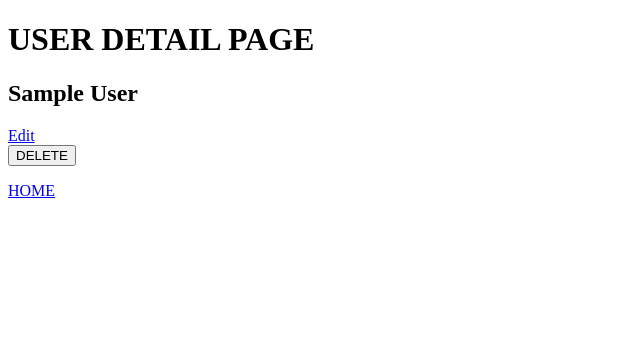
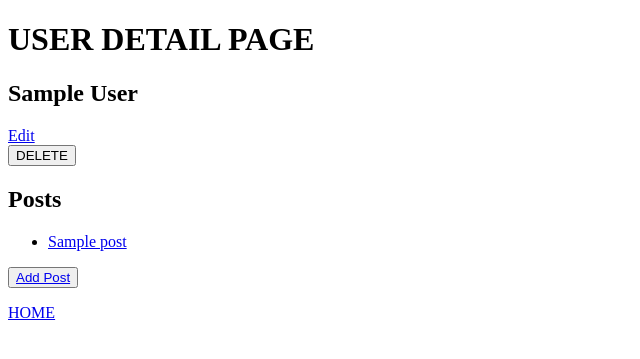
Before and after one commit to RussellSo/flask-blogly, a Flask app: page /users/1 in a window 1280 px wide. Shown: the top 359 px of the page, without its empty margins (0-640 px from the left). Run offline with Flask 3, Linux system fonts and the light colour scheme; tables that the repository leaves empty hold one stand-in row (values such as "Sample post").

Commit message:
end of part 2 w/out further study

```diff
--- a/app.py
+++ b/app.py
@@ -1,7 +1,7 @@
 """Blogly application."""
 from flask_sqlalchemy import SQLAlchemy
 from flask import Flask, render_template, request, redirect
-from models import db, connect_db, User
+from models import db, connect_db, User, Post
 
 # export PATH=/Applications/Postgres.app/Contents/Versions/latest/bin:$PATH
 app = Flask(__name__)
@@ -43,7 +43,8 @@ def add_user():
 @app.route("/users/<int:id>")
 def user_detail(id):
     new_user = User.query.get(id)
-    return render_template("user_detail.html", new_user=new_user)
+    posts = Post.query.filter_by(user_id = new_user.id)
+    return render_template("user_detail.html", new_user=new_user, posts=posts)
 
 @app.route("/users/<int:id>/edit")
 def user_edit_page(id):
@@ -67,3 +68,66 @@ def user_delete(id):
     db.session.commit()
 
     return redirect("/users")
+
+@app.route('/users/<int:id>/posts/new', methods = ["GET", "POST"])
+def new_post(id):
+    curr_user = User.query.get(id)
+
+
+    if (request.method == 'POST'):
+        title = request.form["title"]
+        comment = request.form["comment"]
+        user_post = Post(title=title, content=comment, user_id= curr_user.id)
+        db.session.add(user_post)
+        db.session.commit()
+        return redirect(f"/users/{id}")
+    else:
+        return render_template('new_post.html', curr_user=curr_user)
+
+@app.route('/posts/<int:post_id>')
+def post_detail(post_id):
+    curr_post = Post.query.get(post_id)
+    return render_template('post_detail.html', curr_post=curr_post)
+
+# should i have add this to the initial route?
+# remember the form should have this route as the action
+@app.route('/posts/<int:post_id>/delete', methods=["POST"])
+def post_delete(post_id):
+    curr_post_user = Post.query.get(post_id).user.id
+    curr_post = Post.query.filter_by(id = post_id).delete()
+    db.session.commit()
+    return redirect(f"/users/{curr_post_user}")
+
+@app.route('/posts/<int:post_id>/edit', methods=["GET", "POST"])
+def post_edit(post_id):
+    curr_post = Post.query.get(post_id)
+
+    if (request.method == 'POST'):
+        curr_post.title = request.form['title']
+        curr_post.content = request.form['comment']
+        db.session.commit()
+
+        return redirect(f'/posts/{post_id}')
+    else:
+        return render_template('post_edit.html', curr_post=curr_post)
+
+
+
+##part 2 further study
+### **Make a Homepage**
+# Change the homepage to a page that shows the 5 most recent posts.
+
+### **Show Friendly Date**
+# When listing the posts (on the post index page, the homepage, and the user detail page), show a friendly-looking version of the date, like “May 1, 2015, 10:30 AM”.
+
+# ### **Using Flash Messages for Notifications**
+# Use the Flask “flash message” feature to notify about form errors/successful submissions.
+
+# ### **Add a Custom “404 Error Page”**
+# Research how to make a custom page that appears when a 404 error happens in Flask. Make such a page.
+
+# ### **Cascade Deletion of User**
+# If you try to delete a user that has posts, you’ll get an ***IntegrityError*** — PostgreSQL raises an error because that would leave posts without a valid ***user_id***.
+# When a user is deleted, the related posts should be deleted, too.
+# You can find help for this at [Cascades](https://docs.sqlalchemy.org/en/latest/orm/cascades.html)>`_
+##
--- a/templates/user_detail.html
+++ b/templates/user_detail.html
@@ -11,6 +11,19 @@
     <button>DELETE</button>
 </form>
 
+
+<h2>Posts</h2>
+{% for post in posts %}
+<ul>
+    <li><a href="/posts/{{post.id}}">{{post.title}}</a></li>
+</ul>
+{% endfor %}
+
+
+<button><a href="/users/{{new_user.id}}/posts/new">Add Post</a></button>
+
+
+
 <p><a href="/users">HOME</a></p>
 
 {% endblock %}
```
Also changed, not shown: models.py (+19 -0 lines), templates/new_post.html (added, +20 -0 lines), templates/post_detail.html (added, +24 -0 lines), templates/post_edit.html (added, +17 -0 lines).
